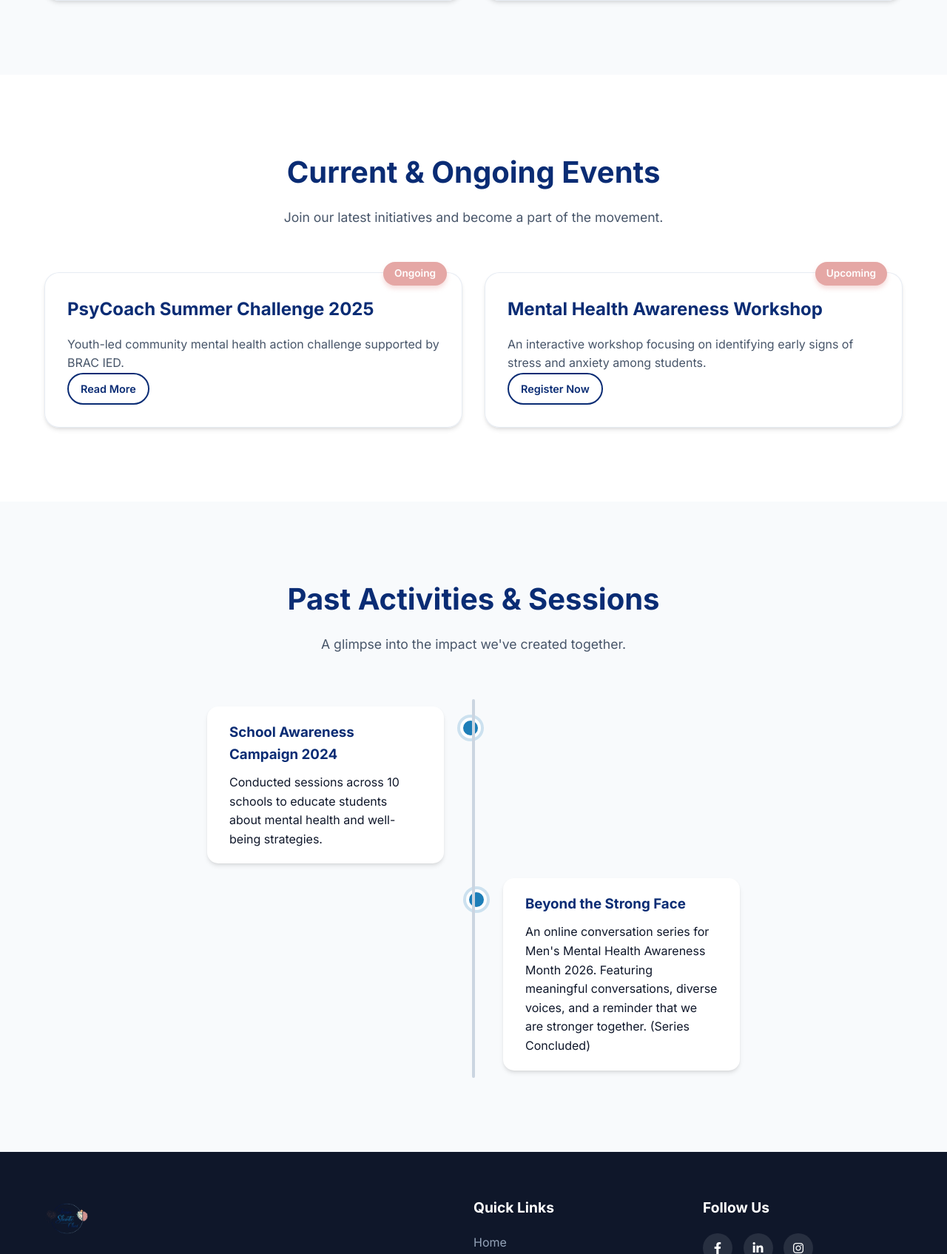
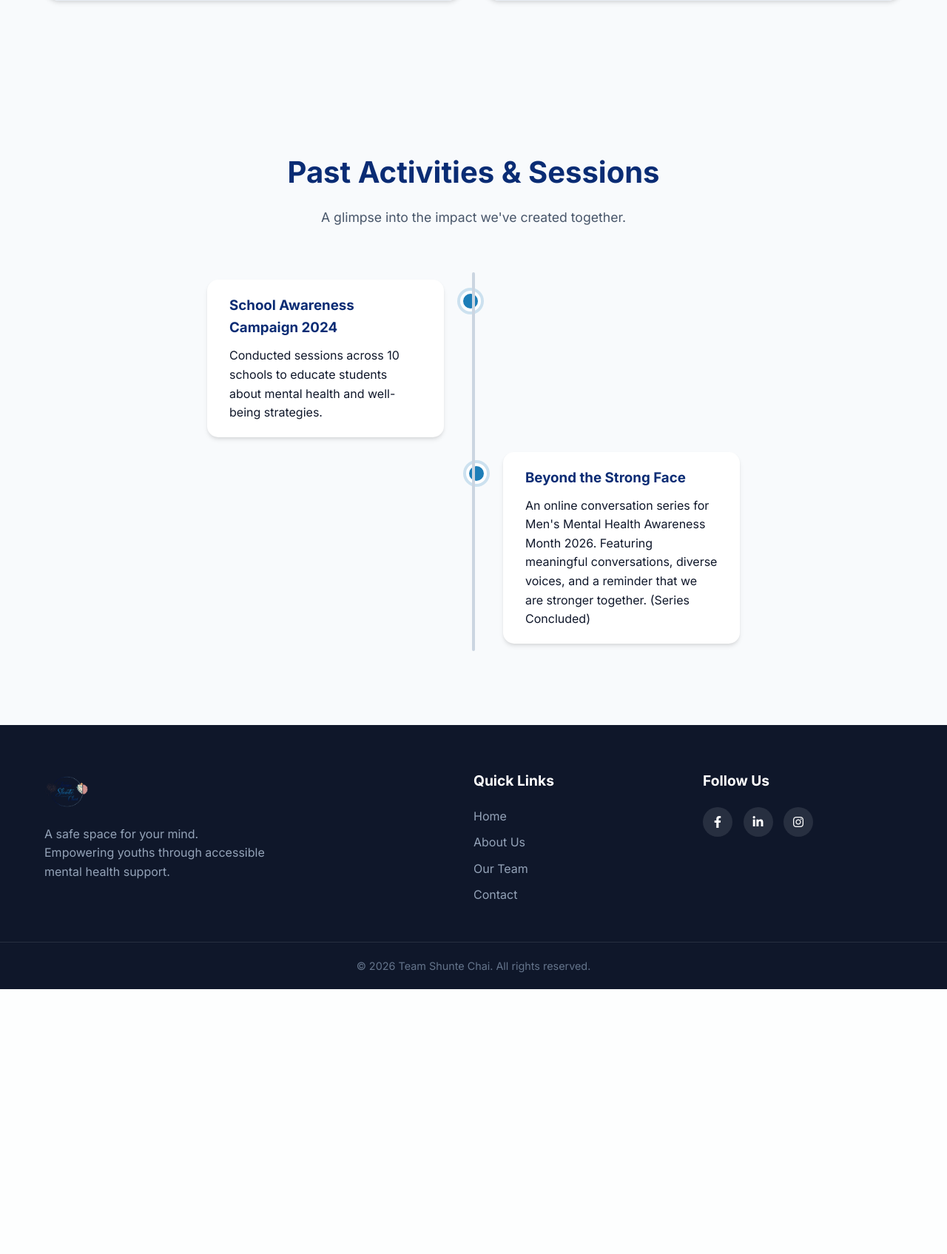
Before and after one commit to Sreezon23/team-shunte-chai, a Django app: page / in a window 1280 px wide. Shown: the part 1346-3041 px from the top of the page at 74% size. After the commit the page ends 2683 px from the top, so only its background shows below. Run offline with Django 5.2, Linux system fonts and the light colour scheme; some libraries are stand-ins or nearby versions.

Commit message:
Remove Ongoing Events section

```diff
--- a/templates/home.html
+++ b/templates/home.html
@@ -42,30 +42,6 @@
     </div>
 </section>
 
-<!-- Current/Ongoing Events Section -->
-<section id="ongoing-events" class="events-section bg-light">
-    <div class="container">
-        <div class="section-header">
-            <h2>Current & Ongoing Events</h2>
-            <p>Join our latest initiatives and become a part of the movement.</p>
-        </div>
-        <div class="grid-cards">
-            <div class="card event-card">
-                <div class="event-badge">Ongoing</div>
-                <h3>PsyCoach Summer Challenge 2025</h3>
-                <p>Youth-led community mental health action challenge supported by BRAC IED.</p>
-                <a href="https://bracied.com/brac-ied-supports-youth-led-community-mental-health-action-through-the-psycoach-summer-challenge-2025/" target="_blank" class="btn btn-secondary btn-sm">Read More</a>
-            </div>
-            <!-- Placeholder for more events -->
-            <div class="card event-card">
-                <div class="event-badge">Upcoming</div>
-                <h3>Mental Health Awareness Workshop</h3>
-                <p>An interactive workshop focusing on identifying early signs of stress and anxiety among students.</p>
-                <a href="{% url 'contact' %}" class="btn btn-secondary btn-sm">Register Now</a>
-            </div>
-        </div>
-    </div>
-</section>
 
 <!-- Past Activities Section -->
 <section id="past-activities" class="activities-section">
```
